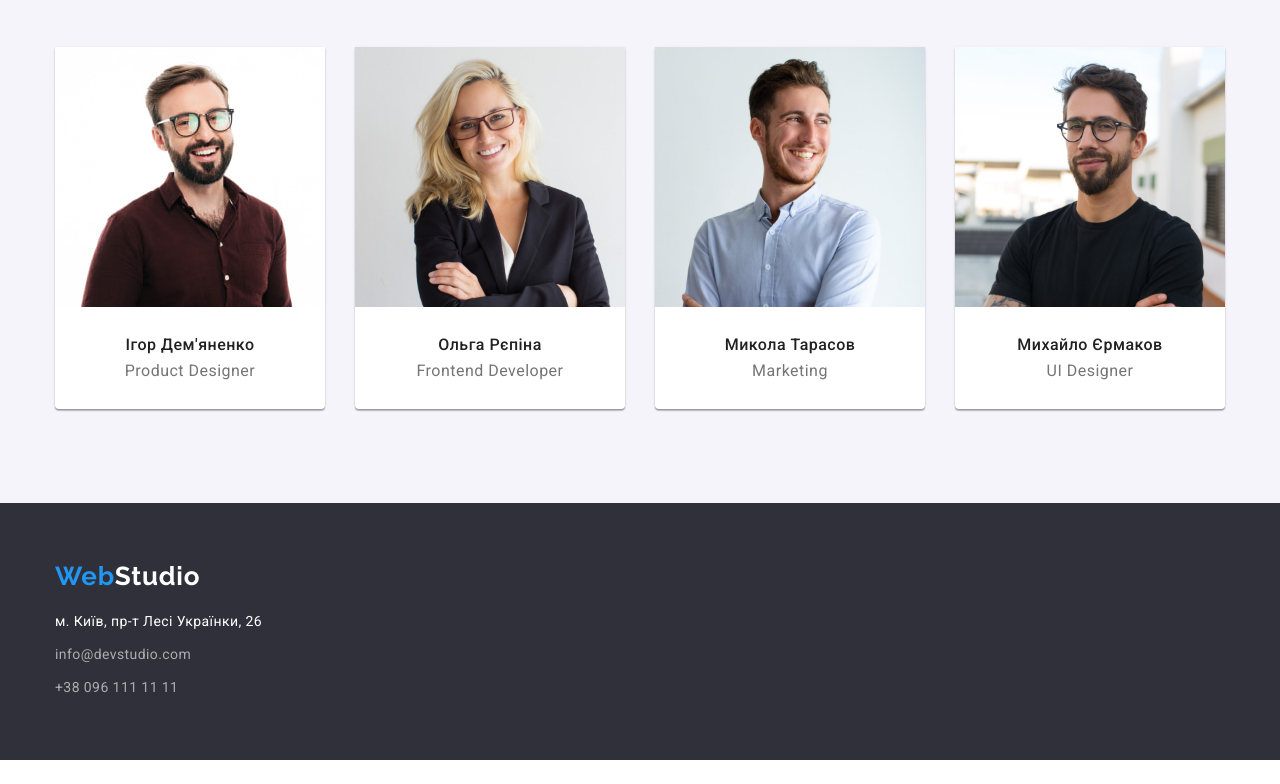
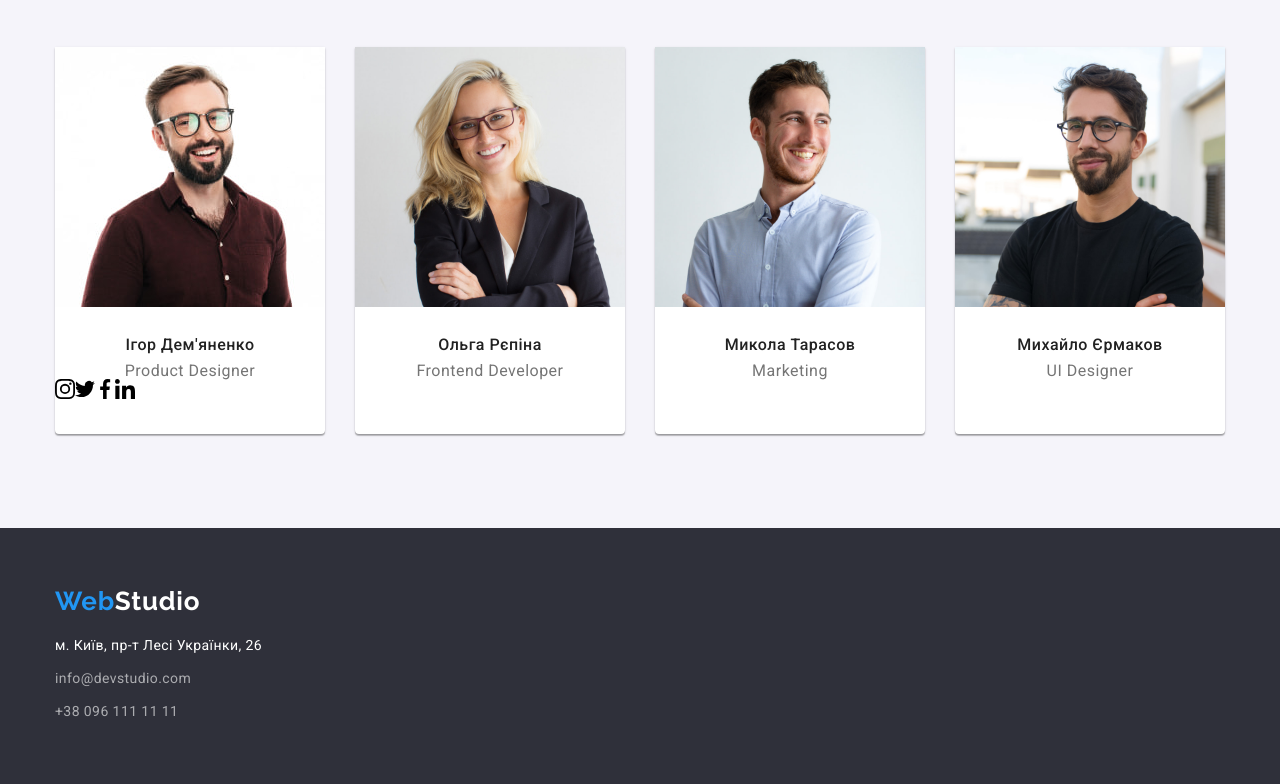
Before and after one commit to NataliiaLuk/goit-markup-hw-04, a plain HTML site: page index.html in a window 1280 px wide. Shown: the part 1565-2349 px from the top of the page. Before the commit the page ends 2325 px from the top, so only its background shows below. Drawn offline with nearby package versions, Linux system fonts and the light colour scheme.

Commit message:
Update index.html
new list

```diff
--- a/index.html
+++ b/index.html
@@ -24,7 +24,10 @@
             </ul>
           </nav>
            <ul class="list contact-nav">
-                    <li class="item"><a class="email" href="mailto:info@devstudio.com">info@devstudio.com</a></li>
+                    <li class="item"><a class="email" href="mailto:info@devstudio.com">
+                        <svg class="env-icon" width="16" height="12">
+                            <use href="./img/sprite.svg#icon-envelope"></use>
+                        </svg> info@devstudio.com</a></li>
                     <li class="item"><a class="phone" href="tel:+380961111111">+38 096 111 11 11</a></li>
             </ul>
        </div>
@@ -87,6 +90,36 @@
                    <div class="member-descr">
                     <h3 class="member-name">Ігор Дем'яненко</h3>
                     <p class="member-position">Product Designer</p>
+                    <ul class="list social-list">
+                        <li class="social-item">
+                            <a class="social-link" href="" target="_blank" rel="noopener noreferrer" aria-label="іконка Instagram">
+                                <svg class="social-icon" width="20" height="20">
+                                    <use href="./img/sprite.svg#icon-instagram"></use>
+                                </svg>
+                            </a>
+                        </li>
+                        <li class="social-item">
+                            <a class="social-link" href="" target="_blank" rel="noopener noreferrer" aria-label="іконка Twitter">
+                                <svg class="social-icon" width="20" height="20">
+                                    <use href="./img/sprite.svg#icon-twitter"></use>
+                                </svg>
+                            </a>
+                        </li>
+                        <li class="social-item">
+                            <a class="social-link" href="" target="_blank" rel="noopener noreferrer" aria-label="іконка Facebook">
+                                <svg class="social-icon" width="20" height="20">
+                                    <use href="./img/sprite.svg#icon-facebook"></use>
+                                </svg>
+                            </a>
+                        </li>
+                        <li class="social-item">
+                            <a class="social-link" href="" target="_blank" rel="noopener noreferrer" aria-label="іконка Linkedin">
+                                <svg class="social-icon" width="20" height="20">
+                                    <use href="./img/sprite.svg#icon-linkedin"></use>
+                                </svg>
+                            </a>
+                        </li>
+                    </ul>
                    </div>
                 </li>
                 <li class="member">
```
